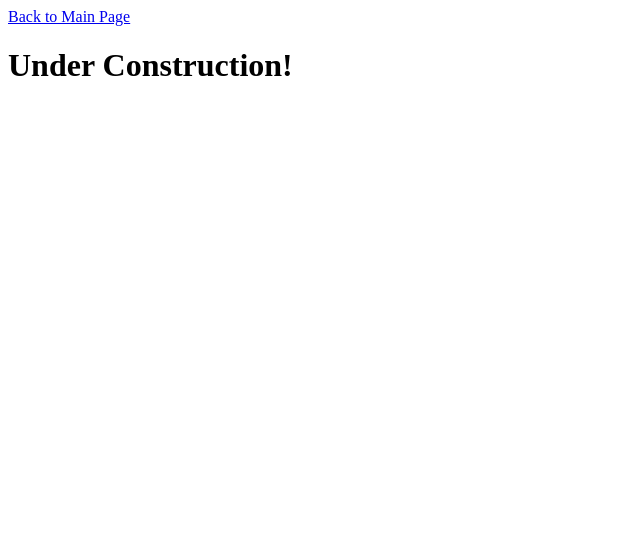
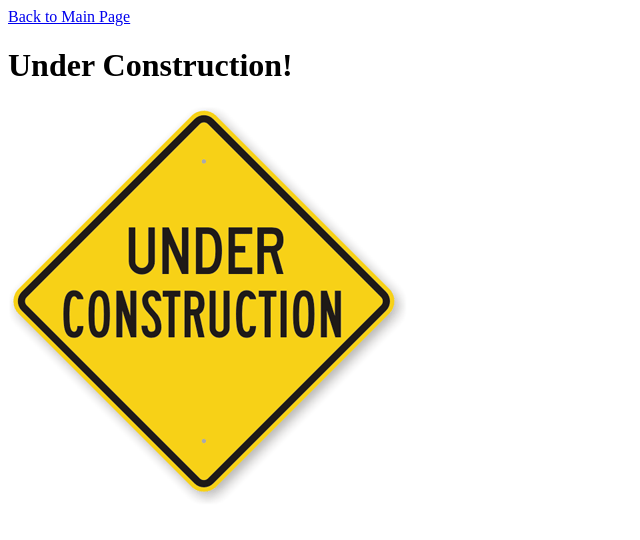
Before and after one commit to SHubis96/SHubis96.github.io, a plain HTML site: page ind4/index.html in a window 1280 px wide. Shown: the whole page, without its empty margins (0-640 px from the left). Drawn offline with Linux system fonts and the light colour scheme.

Commit message:
Under Construction

```diff
--- a/ind4/index.html
+++ b/ind4/index.html
@@ -10,3 +10,5 @@
         </nav>
 
         <h1>Under Construction!</h1>
+
+        <img src="image1.jpg" alt="Under Construction">
```
Also changed, not shown: ind4/image1.jpg (added).
